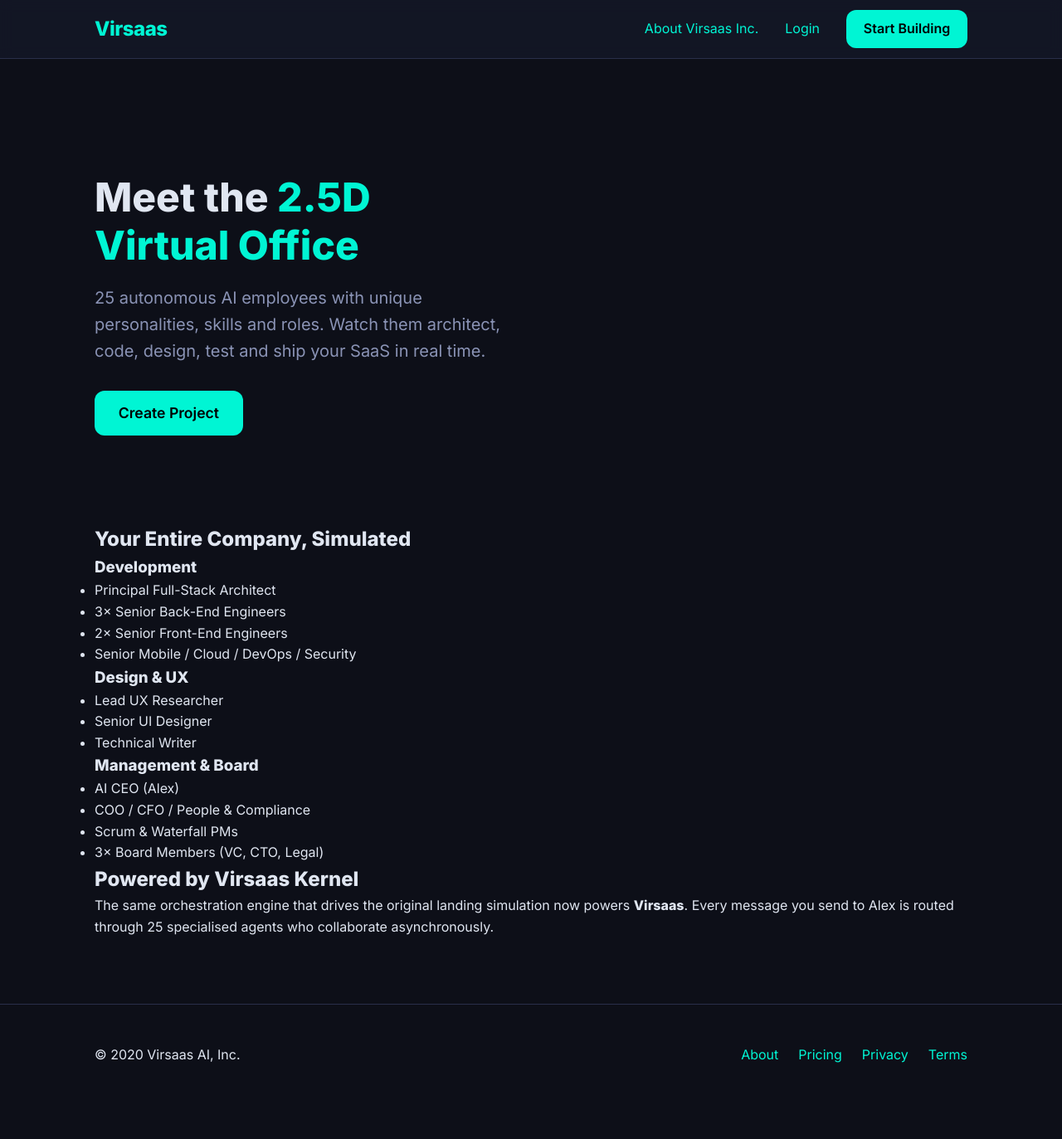
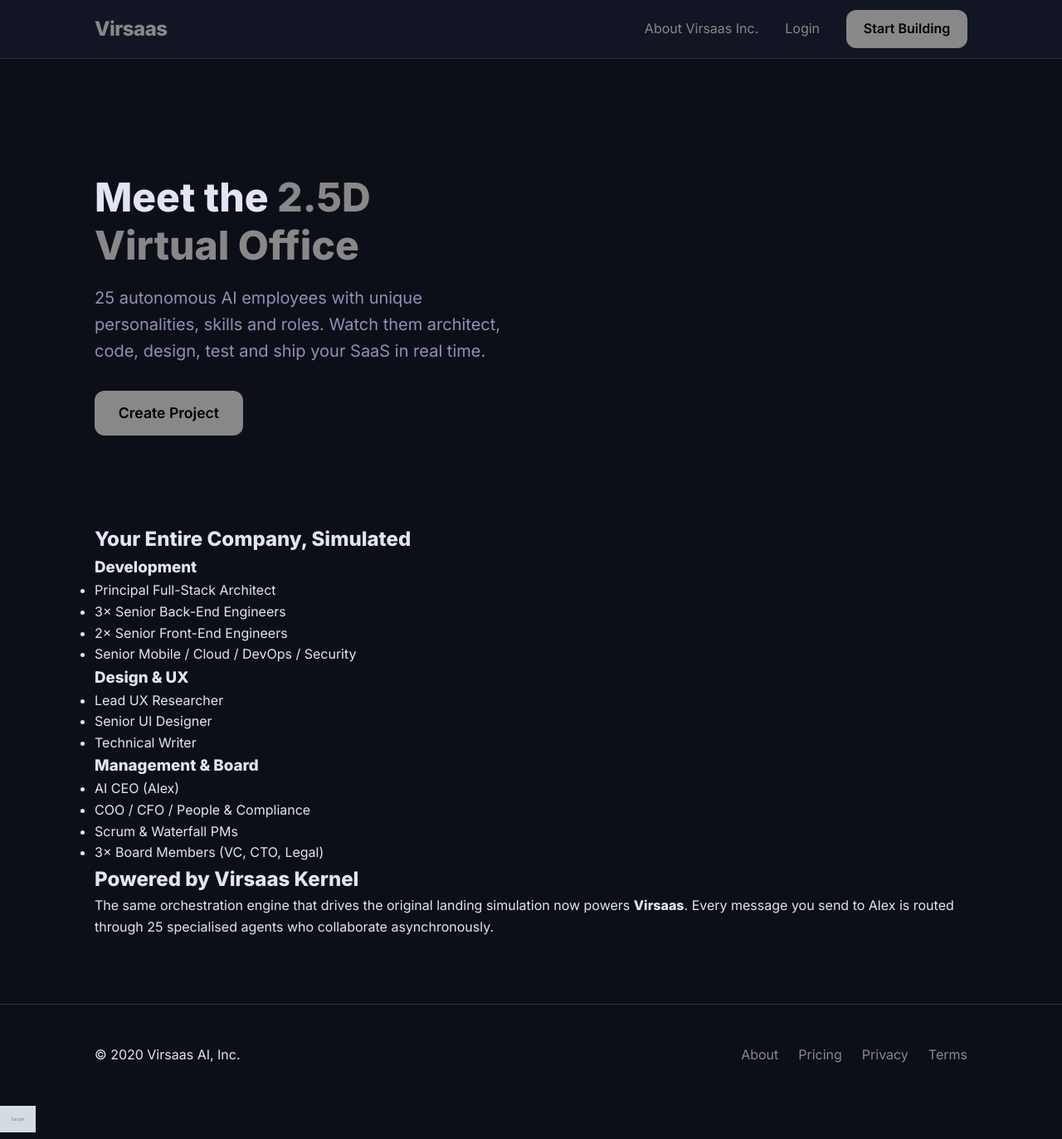
Before and after one commit to blackrab369/Versaas-ai, a Python web app: template templates/about_virsaas.html in a window 1280 px wide. Shown: the whole page at 83% size. Before the commit the page ends 1281 px from the top, so only its background shows below. Run offline with Jinja, Linux system fonts and the light colour scheme; the template is opened without the code that fills it: most values are stand-ins (such as "Sample title", 1, 10 or a date in 2020); grey boxes marked "Sample" are stand-in pictures.

Commit message:
Add agency page and dashboard
expanding interface

```diff
--- a/templates/about_virsaas.html
+++ b/templates/about_virsaas.html
@@ -65,3 +65,8 @@ Employees{% endblock %} {% block content %}
   </div>
 </section>
 {% endblock %}
+<style>
+  :root { --primary: {{ custom_colour }} !important; }
+</style>
+{% if agency %}<img src="{{ custom_logo }}" height="32" />{% else %}Virsaas{%
+endif %}
--- a/templates/base.html
+++ b/templates/base.html
@@ -208,3 +208,8 @@
     {% block scripts %}{% endblock %}
   </body>
 </html>
+<style>
+  :root { --primary: {{ custom_colour }} !important; }
+</style>
+{% if agency %}<img src="{{ custom_logo }}" height="32" />{% else %}Virsaas{%
+endif %}
--- a/templates/base_landing.html
+++ b/templates/base_landing.html
@@ -47,3 +47,8 @@
     {% block extra_js %}{% endblock %}
   </body>
 </html>
+<style>
+  :root { --primary: {{ custom_colour }} !important; }
+</style>
+{% if agency %}<img src="{{ custom_logo }}" height="32" />{% else %}Virsaas{%
+endif %}
--- a/templates/dashboard.html
+++ b/templates/dashboard.html
@@ -321,3 +321,5 @@ Inc.{% endblock %} {% block content %}
   }, 30000);
 </script>
 {% endblock %}
+<style>:root { --primary: {{ custom_colour }} !important; }</style>
+{% if agency %}<img src="{{ custom_logo }}" height="32">{% else %}Virsaas{% endif %}
--- a/templates/dashboard_debugger.html
+++ b/templates/dashboard_debugger.html
@@ -97,3 +97,8 @@
     margin-left: 1rem;
   }
 </style>
+<style>
+  :root { --primary: {{ custom_colour }} !important; }
+</style>
+{% if agency %}<img src="{{ custom_logo }}" height="32" />{% else %}Virsaas{%
+endif %}
--- a/templates/enterprise_project.html
+++ b/templates/enterprise_project.html
@@ -1759,3 +1759,5 @@ Software Inc.{% endblock %} {% block content %}
   });
 </script>
 {% endblock %}
+<style>:root { --primary: {{ custom_colour }} !important; }</style>
+{% if agency %}<img src="{{ custom_logo }}" height="32">{% else %}Virsaas{% endif %}
--- a/templates/enterprise_project_enhanced.html
+++ b/templates/enterprise_project_enhanced.html
@@ -1518,3 +1518,5 @@ Software Inc.{% endblock %} {% block content %}
   href="{{ url_for('static', filename='css/enterprise_2d5.css') }}"
 />
 {% endblock %}
+<style>:root { --primary: {{ custom_colour }} !important; }</style>
+{% if agency %}<img src="{{ custom_logo }}" height="32">{% else %}Virsaas{% endif %}
--- a/templates/index.html
+++ b/templates/index.html
@@ -92,3 +92,5 @@ Virsaas{% endblock %} {% block extra_head %}
 {% endblock %} {% block extra_js %}
 <script src="{{ url_for('static', filename='js/ceo-chat.js') }}" defer></script>
 {% endblock %}
+<style>:root { --primary: {{ custom_colour }} !important; }</style>
+{% if agency %}<img src="{{ custom_logo }}" height="32">{% else %}Virsaas{% endif %}
--- a/templates/login.html
+++ b/templates/login.html
@@ -141,3 +141,5 @@ Inc.{% endblock %}
     });
 </script>
 {% endblock %}
+<style>:root { --primary: {{ custom_colour }} !important; }</style>
+{% if agency %}<img src="{{ custom_logo }}" height="32">{% else %}Virsaas{% endif %}
--- a/templates/project.html
+++ b/templates/project.html
@@ -620,3 +620,8 @@ Software Inc.{% endblock %} {% block content %}
   });
 </script>
 {% endblock %}
+<style>
+  :root { --primary: {{ custom_colour }} !important; }
+</style>
+{% if agency %}<img src="{{ custom_logo }}" height="32" />{% else %}Virsaas{%
+endif %}
--- a/templates/register.html
+++ b/templates/register.html
@@ -129,3 +129,8 @@ Inc.{% endblock %} {% block content %}
     });
 </script>
 {% endblock %}
+<style>
+  :root { --primary: {{ custom_colour }} !important; }
+</style>
+{% if agency %}<img src="{{ custom_logo }}" height="32" />{% else %}Virsaas{%
+endif %}
--- a/templates/subscribe.html
+++ b/templates/subscribe.html
@@ -350,3 +350,8 @@ Software Inc.{% endblock %} {% block content %}
   }
 </script>
 {% endblock %}
+<style>
+  :root { --primary: {{ custom_colour }} !important; }
+</style>
+{% if agency %}<img src="{{ custom_logo }}" height="32" />{% else %}Virsaas{%
+endif %}
--- a/templates/virsaas.html
+++ b/templates/virsaas.html
@@ -330,3 +330,8 @@ Inc. - Build Your Virtual Company{% endblock %} {% block content %}
   });
 </script>
 {% endblock %}
+<style>
+  :root { --primary: {{ custom_colour }} !important; }
+</style>
+{% if agency %}<img src="{{ custom_logo }}" height="32" />{% else %}Virsaas{%
+endif %}
```
Also changed, not shown: vercel.json.
